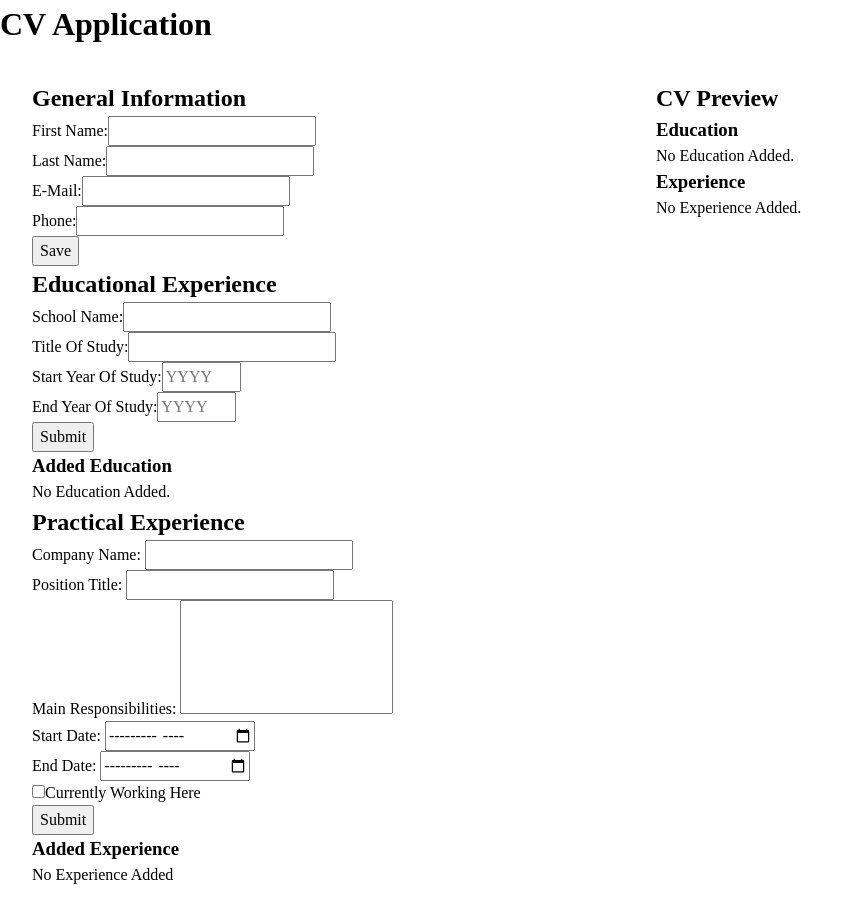
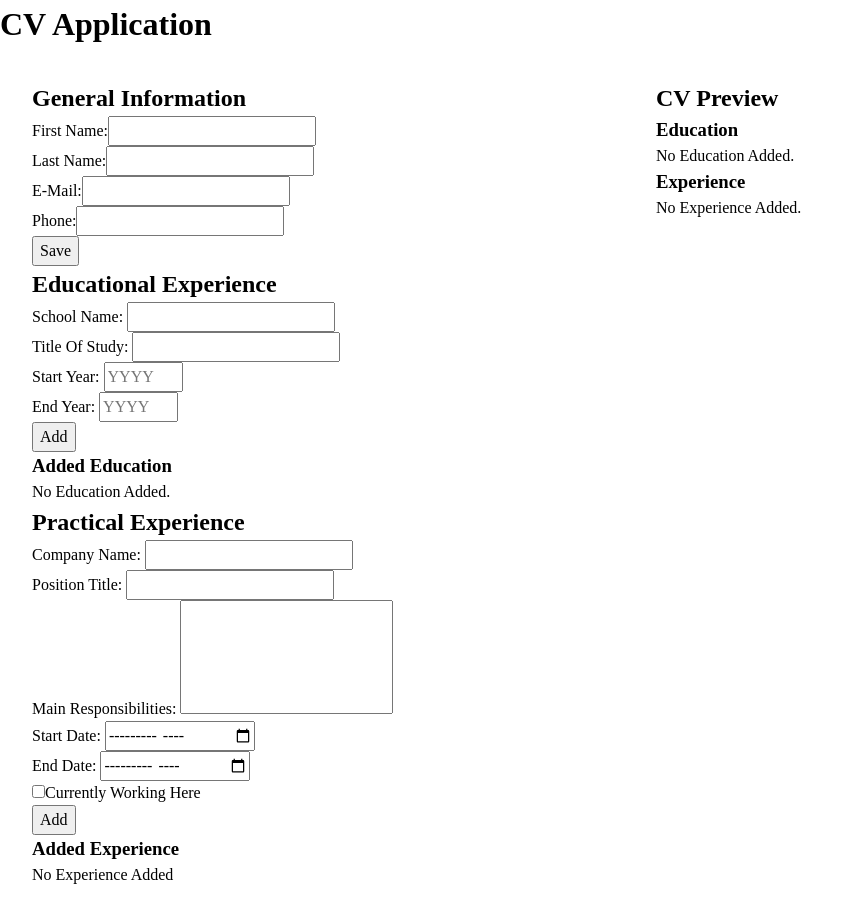
Before and after one commit to rlechuong/cv-application, a React (Vite) app: page / in a window 1280 px wide. Shown: the whole page, without its empty margins (0-859 px from the left). Built offline with nearby package versions, Linux system fonts and the light colour scheme.

Commit message:
Minor variable and name changes

```diff
--- a/src/components/Education.jsx
+++ b/src/components/Education.jsx
@@ -4,8 +4,8 @@ import EducationEditForm from "./EducationEditForm";
 function Education({ educationList, setEducationList }) {
   const [schoolName, setSchoolName] = useState("");
   const [titleOfStudy, setTitleOfStudy] = useState("");
-  const [startYearOfStudy, setStartYearOfStudy] = useState("");
-  const [endYearOfStudy, setEndYearOfStudy] = useState("");
+  const [startYear, setStartYear] = useState("");
+  const [endYear, setEndYear] = useState("");
 
   const handleSubmit = (e) => {
     e.preventDefault();
@@ -14,8 +14,8 @@ function Education({ educationList, setEducationList }) {
       id: crypto.randomUUID(),
       schoolName,
       titleOfStudy,
-      startYearOfStudy,
-      endYearOfStudy,
+      startYear,
+      endYear,
       isEditing: false,
     };
 
@@ -23,8 +23,8 @@ function Education({ educationList, setEducationList }) {
 
     setSchoolName("");
     setTitleOfStudy("");
-    setStartYearOfStudy("");
-    setEndYearOfStudy("");
+    setStartYear("");
+    setEndYear("");
   };
 
   const handleDelete = (idToDelete) => {
@@ -62,7 +62,7 @@ function Education({ educationList, setEducationList }) {
       <h2>Educational Experience</h2>
       <form onSubmit={handleSubmit}>
         <div>
-          <label htmlFor="schoolName">School Name:</label>
+          <label htmlFor="schoolName">School Name: </label>
           <input
             type="text"
             id="schoolName"
@@ -74,7 +74,7 @@ function Education({ educationList, setEducationList }) {
         </div>
 
         <div>
-          <label htmlFor="titleOfStudy">Title Of Study:</label>
+          <label htmlFor="titleOfStudy">Title Of Study: </label>
           <input
             type="text"
             id="titleOfStudy"
@@ -86,38 +86,38 @@ function Education({ educationList, setEducationList }) {
         </div>
 
         <div>
-          <label htmlFor="startYearOfStudy">Start Year Of Study:</label>
+          <label htmlFor="startYear">Start Year: </label>
           <input
             type="number"
-            id="startYearOfStudy"
-            name="startYearOfStudy"
+            id="startYear"
+            name="startYear"
             min="1900"
             max="2100"
             step="1"
             placeholder="YYYY"
-            value={startYearOfStudy}
-            onChange={(e) => setStartYearOfStudy(e.target.value)}
+            value={startYear}
+            onChange={(e) => setStartYear(e.target.value)}
             required
           />
         </div>
 
         <div>
-          <label htmlFor="endYearOfStudy">End Year Of Study:</label>
+          <label htmlFor="endYear">End Year: </label>
           <input
             type="number"
-            id="endYearOfStudy"
-            name="endYearOfStudy"
+            id="endYear"
+            name="endYear"
             min="1900"
             max="2100"
             step="1"
             placeholder="YYYY"
-            value={endYearOfStudy}
-            onChange={(e) => setEndYearOfStudy(e.target.value)}
+            value={endYear}
+            onChange={(e) => setEndYear(e.target.value)}
             required
           />
         </div>
 
-        <button type="submit">Submit</button>
+        <button type="submit">Add</button>
       </form>
 
       <div className="education-list">
@@ -142,10 +142,10 @@ function Education({ educationList, setEducationList }) {
                     <strong>Title Of Study: </strong> {education.titleOfStudy}
                   </p>
                   <p>
-                    <strong>Start Year: </strong> {education.startYearOfStudy}
+                    <strong>Start Year: </strong> {education.startYear}
                   </p>
                   <p>
-                    <strong>End Year: </strong> {education.endYearOfStudy}
+                    <strong>End Year: </strong> {education.endYear}
                   </p>
                   <button onClick={() => handleEdit(education.id)}>Edit</button>
                   <button onClick={() => handleDelete(education.id)}>Delete</button>
--- a/src/components/EducationEditForm.jsx
+++ b/src/components/EducationEditForm.jsx
@@ -3,13 +3,13 @@ import { useState } from "react";
 function EducationEditForm({ education, onSave, onCancel }) {
   const [schoolName, setSchoolName] = useState(education.schoolName);
   const [titleOfStudy, setTitleOfStudy] = useState(education.titleOfStudy);
-  const [startYearOfStudy, setStartYearOfStudy] = useState(education.startYearOfStudy);
-  const [endYearOfStudy, setEndYearOfStudy] = useState(education.endYearOfStudy);
+  const [startYear, setStartYear] = useState(education.startYear);
+  const [endYear, setEndYear] = useState(education.endYear);
 
   const handleSubmit = (e) => {
     e.preventDefault();
 
-    const updatedEducation = { schoolName, titleOfStudy, startYearOfStudy, endYearOfStudy };
+    const updatedEducation = { schoolName, titleOfStudy, startYear, endYear };
 
     onSave(education.id, updatedEducation);
   };
@@ -41,33 +41,33 @@ function EducationEditForm({ education, onSave, onCancel }) {
       </div>
 
       <div>
-        <label htmlFor="startYearOfStudy">Start Year Of Study:</label>
+        <label htmlFor="startYear">Start Year:</label>
         <input
           type="number"
-          id="startYearOfStudy"
-          name="startYearOfStudy"
+          id="startYear"
+          name="startYear"
           min="1900"
           max="2100"
           step="1"
           placeholder="YYYY"
-          value={startYearOfStudy}
-          onChange={(e) => setStartYearOfStudy(e.target.value)}
+          value={startYear}
+          onChange={(e) => setStartYear(e.target.value)}
           required
         />
       </div>
 
       <div>
-        <label htmlFor="endYearOfStudy">End Year Of Study:</label>
+        <label htmlFor="endYear">End Year:</label>
         <input
           type="number"
-          id="endYearOfStudy"
-          name="endYearOfStudy"
+          id="endYear"
+          name="endYear"
           min="1900"
           max="2100"
           step="1"
           placeholder="YYYY"
-          value={endYearOfStudy}
-          onChange={(e) => setEndYearOfStudy(e.target.value)}
+          value={endYear}
+          onChange={(e) => setEndYear(e.target.value)}
           required
         />
       </div>
--- a/src/components/Experience.jsx
+++ b/src/components/Experience.jsx
@@ -161,7 +161,7 @@ function Experience({ experienceList, setExperienceList }) {
           </label>
         </div>
 
-        <button type="submit">Submit</button>
+        <button type="submit">Add</button>
       </form>
 
       <div>
```
